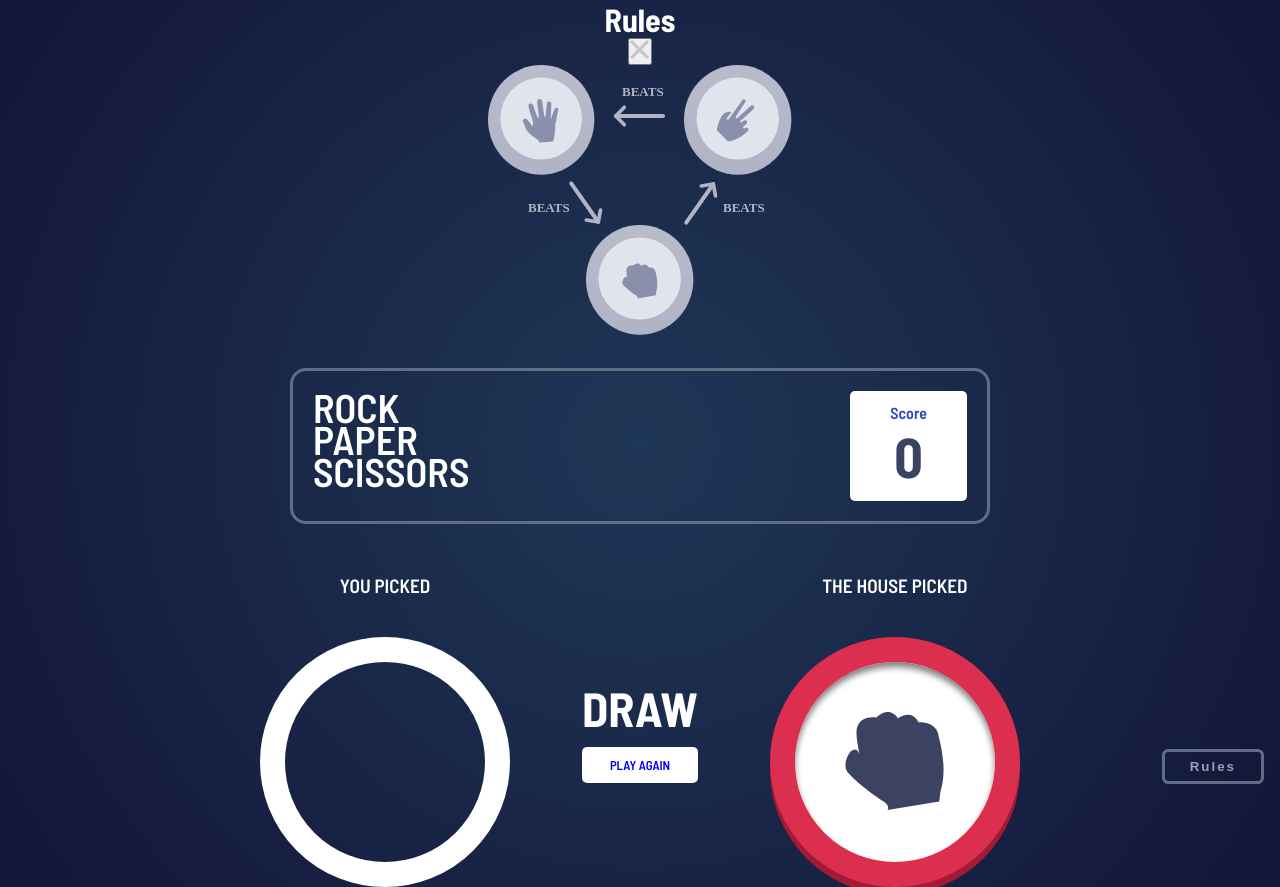
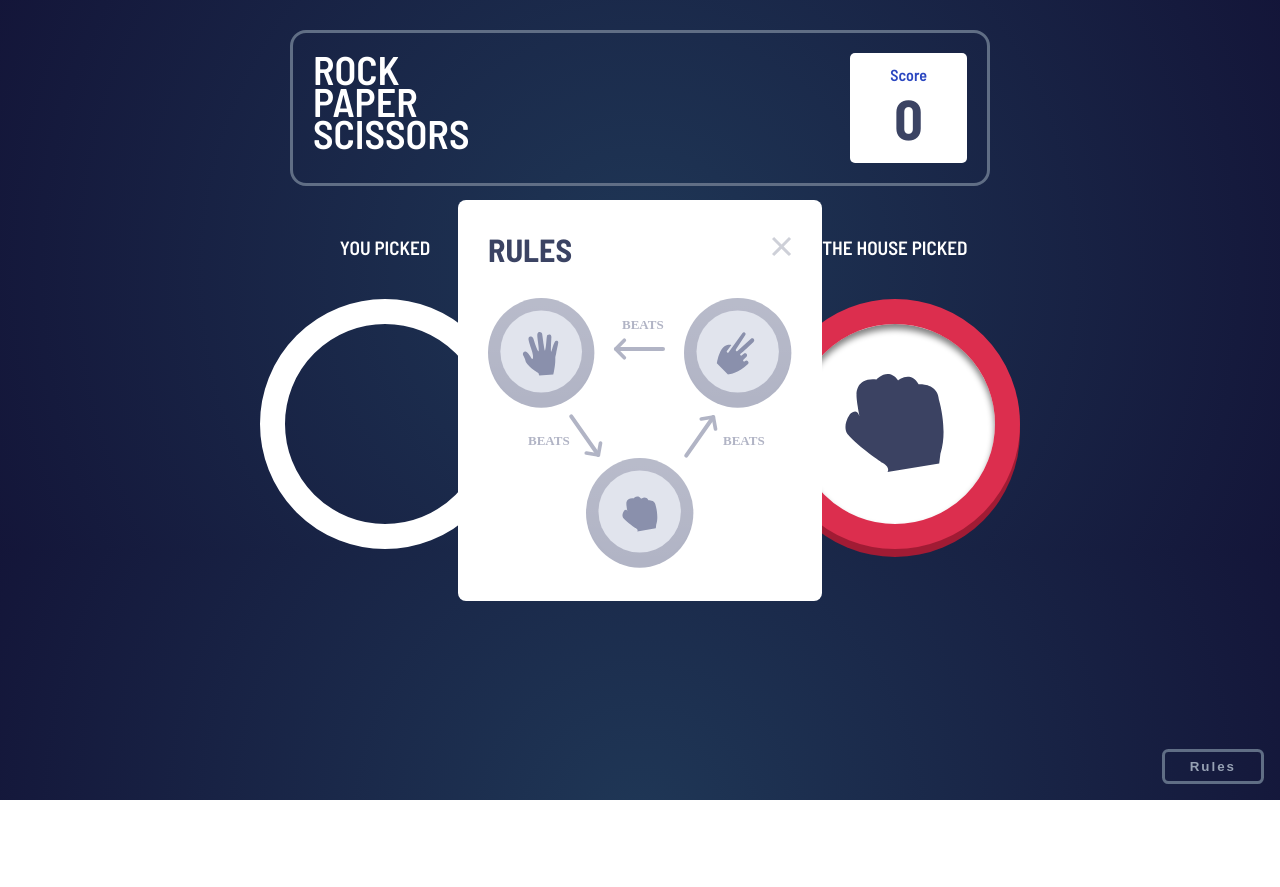
Before and after one commit to Lundi19/rps-react, a React (Vite) app: page /game in a window 1280 px wide. Both pictures are taken after a click on the button "Rules". After the commit the page ends 800 px from the top, so only its background shows below. Built offline with nearby package versions, Linux system fonts and the light colour scheme.

Commit message:
game rules modal styling

```diff
--- /dev/null
+++ b/src/scss/_modal.scss
@@ -0,0 +1,44 @@
+.modal-container{
+  position: absolute;
+  height: 100vh;
+  width: 100vw;
+  z-index: 10;
+  display: flex;
+  justify-content: center;
+  align-items: center;
+
+  .modal-box{
+      color: $dark-text;
+      background-color: #fff;
+      border-radius: 8px;
+      padding: 30px;
+
+      img{
+          width: 100%;
+      }
+
+      .modal__header{
+          display: flex;
+          justify-content: space-between;
+          margin-bottom: 30px;
+
+          h1{
+              text-transform: uppercase;
+              margin: 0;
+              padding: 0;
+          }
+      }
+  }
+
+  button{
+      background:none ;
+      border: none;
+      align-self: center;
+      color: $dark-text;
+
+      &:hover{
+          cursor: pointer;
+      }
+
+  }
+}
--- a/src/styles.scss
+++ b/src/styles.scss
@@ -8,4 +8,4 @@
 @import "./scss/play";
 @import "./scss/game";
 @import "./scss/footer";
-// @import "./scss/game";
+@import "./scss/modal";
```
